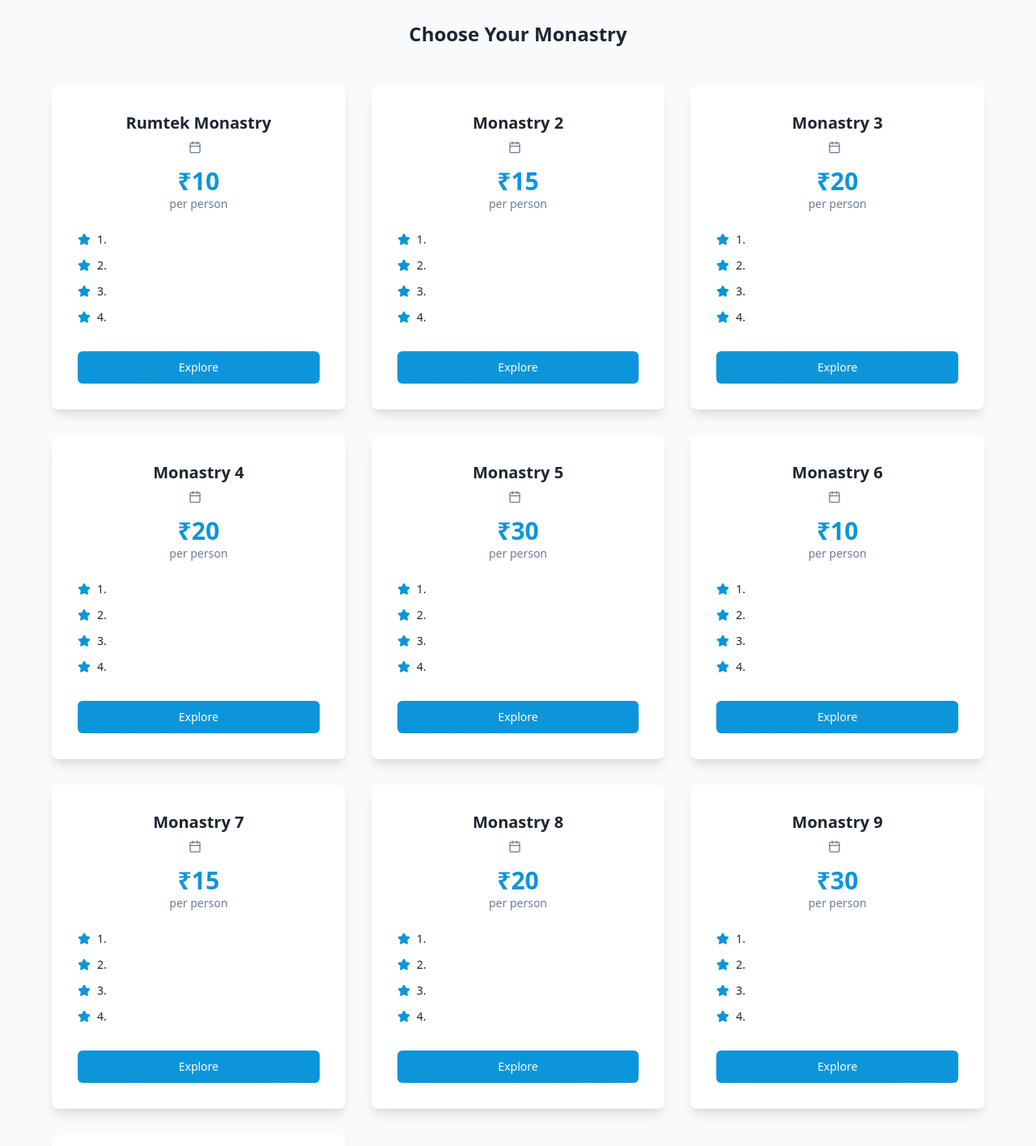
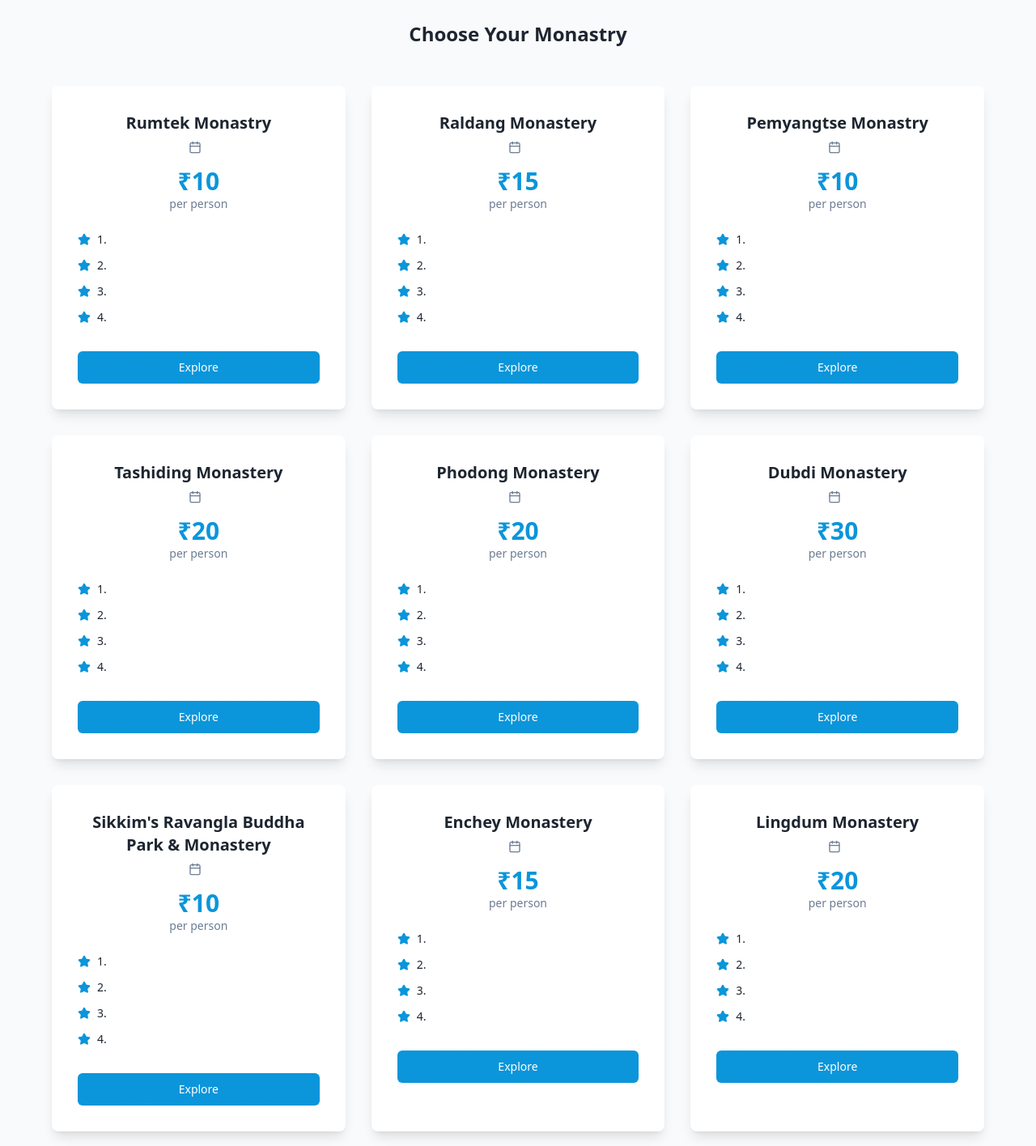
Before and after one commit to TCG-Editz/explore-beyond-here, a React (Vite) app: page /tropical-paradise in a window 1280 px wide. Shown: the part 1300-2716 px from the top of the page at 81% size. Built offline with nearby package versions, Linux system fonts and the light colour scheme; the HTML template or start-up script is replaced by a standard one.

Commit message:
Update TropicalParadise.tsx

```diff
--- a/src/pages/TropicalParadise.tsx
+++ b/src/pages/TropicalParadise.tsx
@@ -24,59 +24,60 @@ const TropicalParadise = () => {
       includes: ["1.", "2.", "3.", "4."]
     },
     {
-      name: "Monastry 2",
+      name: "Raldang Monastery",
       duration: "",
       price: "₹15",
       includes: ["1.", "2.", "3.", "4."]
     },
     {
-      name: "Monastry 3",
+      name: " Pemyangtse Monastry",
+      duration: "",
+      price: "₹10",
+      includes: ["1.", "2.", "3.", "4."]
+    },
+    {
+      name: "Tashiding Monastery",
       duration: "",
       price: "₹20",
       includes: ["1.", "2.", "3.", "4."]
     },
     {
-      name: "Monastry 4",
+      name: "Phodong Monastery",
       duration: "",
       price: "₹20",
       includes: ["1.", "2.", "3.", "4."]
     },
     {
-      name: "Monastry 5",
+      name: "Dubdi Monastery",
       duration: "",
       price: "₹30",
       includes: ["1.", "2.", "3.", "4."]
     },
     {
-      name: "Monastry 6",
+      name: "Sikkim's Ravangla Buddha Park & Monastery",
       duration: "",
       price: "₹10",
       includes: ["1.", "2.", "3.", "4."]
     },
     {
-      name: "Monastry 7",
+      name: "Enchey Monastery",
       duration: "",
       price: "₹15",
       includes: ["1.", "2.", "3.", "4."]
     },
     {
-      name: "Monastry 8",
+      name: "Lingdum Monastery",
       duration: "",
       price: "₹20",
       includes: ["1.", "2.", "3.", "4."]
     },
     {
-      name: "Monastry 9",
+      name: "Bongthang Monastery",
       duration: "",
       price: "₹30",
       includes: ["1.", "2.", "3.", "4."]
     },
-    {
-      name: "Monastry 10",
-      duration: "",
-      price: "₹10",
-      includes: ["1.", "2.", "3.", "4."]
-    },
+
   ];
 
   return (
```
